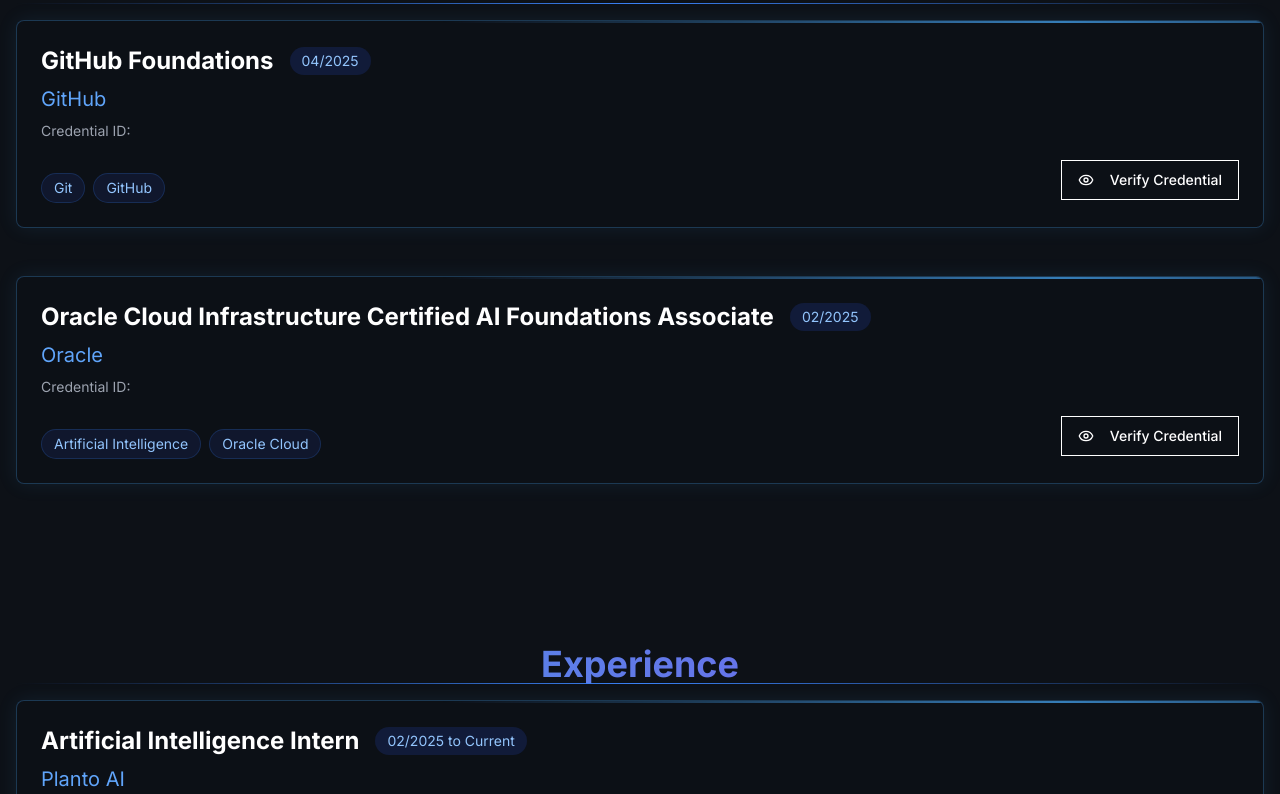
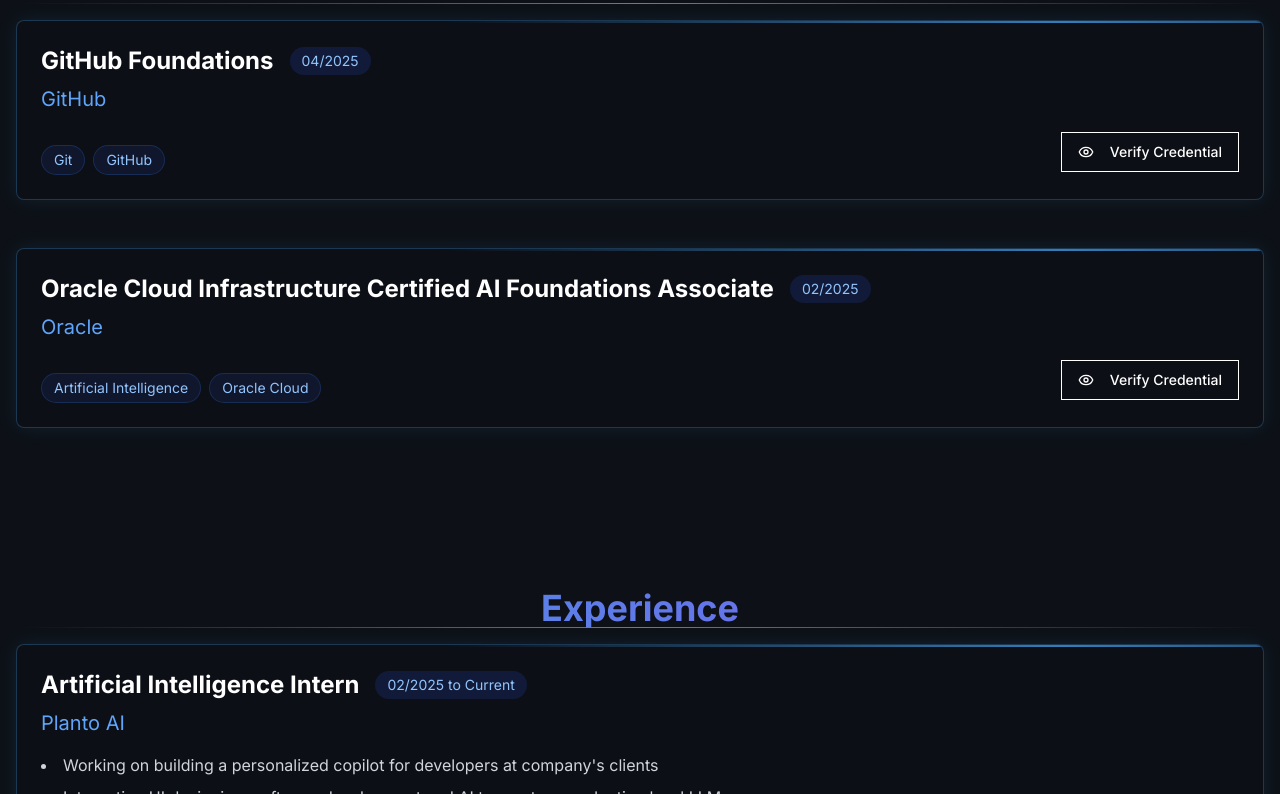
Before and after one commit to Vishisht16/portfolio, a Next.js app: page / in a window 1280 px wide. Shown: the part 1806-2600 px from the top of the page. Built offline with nearby package versions, Linux system fonts and the light colour scheme.

Commit message:
Update Certifications.tsx

```diff
--- a/components/Certifications.tsx
+++ b/components/Certifications.tsx
@@ -1,4 +1,3 @@
-
 "use client"
 import { motion, useScroll, useTransform } from "framer-motion"
 import { useRef } from "react"
@@ -7,8 +6,16 @@ import FuturisticBox from "./ui/FuturisticBox"
 import { Eye } from "lucide-react"
 import { Button } from "@/components/ui/button"
 
+type Certification = {
+  title: string
+  issuer: string
+  date: string
+  skills: string[]
+  credentialLink: string
+}
+
 export default function Certifications({ id }: { id?: string }) {
-  const certifications = [
+  const certifications: Certification[] = [
     {
       title: "GitHub Foundations",
       issuer: "GitHub",
@@ -67,11 +74,7 @@ export default function Certifications({ id }: { id?: string }) {
                     {cert.date}
                   </div>
                 </div>
-                <h4 className="text-xl dark:text-blue-400 light:text-blue-700 mb-2">{cert.issuer}</h4>
-                <p className="text-sm dark:text-gray-400 light:text-gray-600 mb-4">
-                  Credential ID: {cert.credentialId}
-                </p>
-                <p className="dark:text-gray-300 light:text-gray-700 mb-4">{cert.description}</p>
+                <h4 className="text-xl dark:text-blue-400 light:text-blue-700 mb-4">{cert.issuer}</h4>
                 <div className="flex items-center justify-between">
                   <div className="mt-4 flex flex-wrap gap-2">
                     {cert.skills.map((skill, i) => (
```
